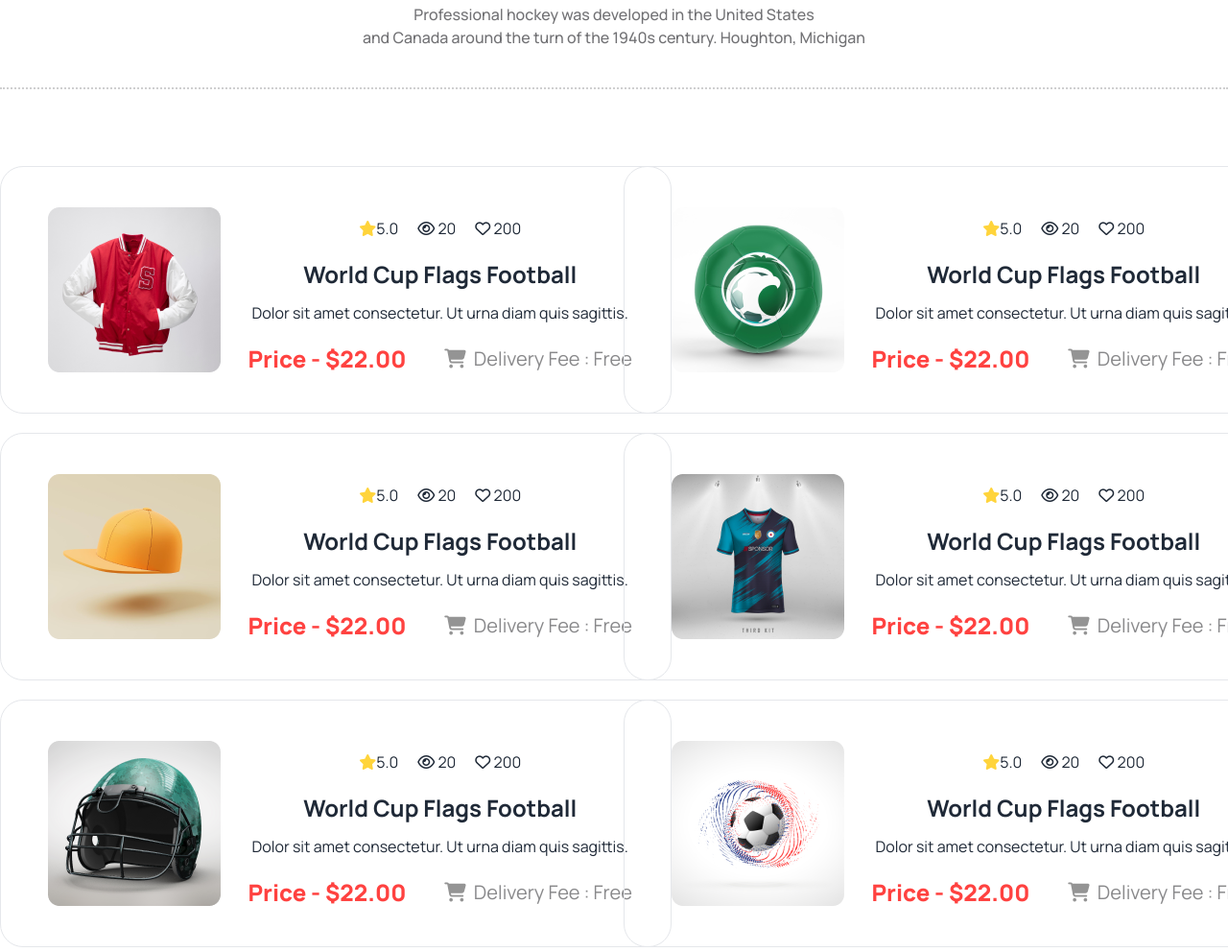
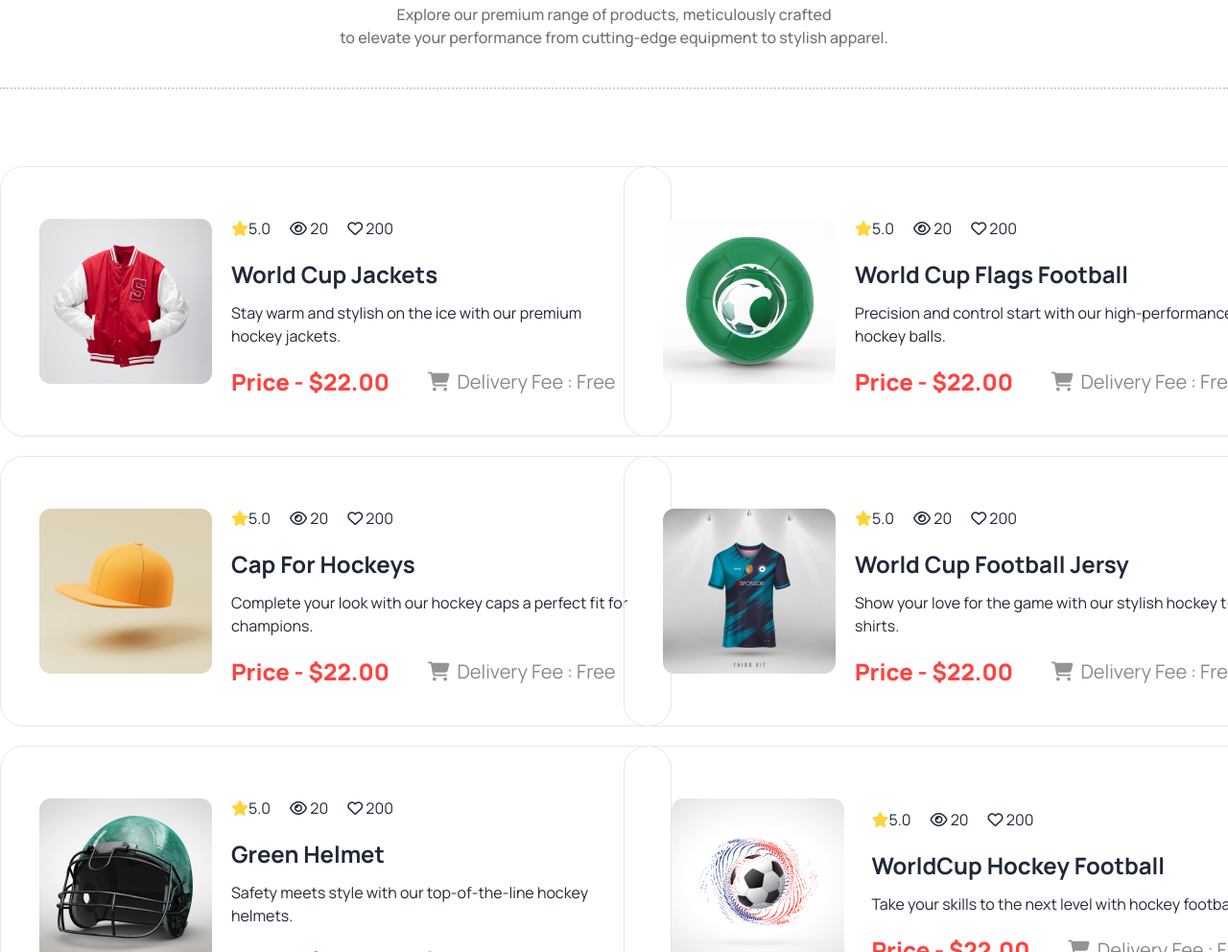
Before and after one commit to DevRifato/B9A3, a plain HTML site: page index.html in a window 1280 px wide. Shown: the part 3053-4045 px from the top of the page at 96% size. Drawn offline with nearby package versions, Linux system fonts and the light colour scheme.

Commit message:
All Done

```diff
--- a/index.html
+++ b/index.html
@@ -121,25 +121,25 @@
                 <div class="text-center space-y-5">
                     <div class=" radial-progress text-[#FF4240] bg-[#E7E7E8]" style="--value:87;--size:12rem; --thickness: 2rem;" role="progressbar"><span class="text-black rounded-full bg-white pt-[47px] pb-[47px] px-[32px] py-[32px] text-3xl font-bold ">87%</span></div>
                     <h2 class="text-2xl font-bold">Prayer Facility</h2>
-                    <p class="text-[#13131899]">Amet consectetur. Condimentum <br> dignissim adipiscing .</p>
+                    <p class="text-[#13131899]">Quiet prayer sanctuary for all</p>
                 </div>
 
                 <div class="text-center space-y-5">
                     <div class=" radial-progress text-[#49D293] bg-[#E7E7E8]" style="--value:55;--size:12rem; --thickness: 2rem;" role="progressbar"><span class="text-black rounded-full bg-white pt-[47px] pb-[47px] px-[32px] py-[32px] text-3xl font-bold ">55%</span></div>
                     <h2 class="text-2xl font-bold">Experienced Coach</h2>
-                    <p class="text-[#13131899]">Amet consectetur. Condimentum <br> dignissim adipiscing .</p>
+                    <p class="text-[#13131899]">Skill development, practice, learning area.</p>
                 </div>
 
                 <div class="text-center space-y-5">
                     <div class=" radial-progress text-[#FFB546] bg-[#E7E7E8]" style="--value:90;--size:12rem; --thickness: 2rem;" role="progressbar"><span class="text-black rounded-full bg-white pt-[47px] pb-[47px] px-[32px] py-[32px]  text-3xl font-bold ">90%</span></div>
                     <h2 class="text-2xl font-bold">Senior Player</h2>
-                    <p class="text-[#13131899]">Amet consectetur. Condimentum <br> dignissim adipiscing .</p>
+                    <p class="text-[#13131899]">Experienced, skilled, seasoned, veteran, leader.</p>
                 </div>
 
                 <div class="text-center space-y-5">
                     <div class=" radial-progress text-[#4C8DF1] bg-[#E7E7E8]" style="--value:80;--size:12rem; --thickness: 2rem;" role="progressbar"><span class="text-black rounded-full bg-white pt-[47px] pb-[47px] px-[32px] py-[32px] text-3xl font-bold ">80%</span></div>
                     <h2 class="text-2xl font-bold">Training Ground</h2>
-                    <p class="text-[#13131899]">Amet consectetur. Condimentum <br> dignissim adipiscing .</p>
+                    <p class="text-[#13131899]">Experienced leader excelling in sports.</p>
                 </div>
 
             </div>
@@ -154,7 +154,7 @@
              <div class="mb-20 text-center space-y-7 border-dotted border-[#13131833] border-t-2 border-b-2 pt-10 pb-10">
                 <h2 class="text-4xl font-extrabold">Program Sections</h2>
                 <p class="font-medium text-[#13131899]">
-                    Professional hockey was developed in the United States<br>and Canada around the turn of the 1940s century. Houghton, Michigan
+                  We offer well planned programs to turn you <br> into top tier player and to make you unbeatable. Explore our programs to join!
                 </p>
             </div>
 
@@ -164,8 +164,7 @@
                     <figure><img class="w-full" src="./Images/2.png" alt="Shoes" /></figure>
                     <div class="z-30 flex flex-col justify-center gap-5 md:ml-7 p-7">
                       <h2 class="card-title text-white font-bold text-3xl">Junior Program</h2>
-                      <p class="text-white">Dolor sit amet consectetur. Ut urna diam quis sagittis. Elit elit <br>
-                        enim sagittis turpis in magna. Id et sed euismod natoque amet <br> nunc morbi nulla. Tortor congue sed et in.</p>
+                      <p class="text-white">Join our junior program, where young talent meets expert coaching <br> to ignite a lifelong passion for the game and to play.</p>
                       <div class="">
                         <button class="btn border-0 text-white bg-[#FF4240] font-bold text-xl">Register Now!</button>
                       </div>
@@ -175,9 +174,8 @@
                   <div class="card w-auto bg-base-100 shadow-xl image-full mb-4">
                     <figure><img class="w-full" src="./Images/3.png" alt="Shoes" /></figure>
                     <div class="z-30 flex flex-col justify-center gap-5 md:ml-7 p-7">
-                        <h2 class="card-title text-white font-bold text-3xl">Junior Program</h2>
-                        <p class="text-white">Dolor sit amet consectetur. Ut urna diam quis sagittis. Elit elit <br>
-                          enim sagittis turpis in magna. Id et sed euismod natoque amet <br> nunc morbi nulla. Tortor congue sed et in.</p>
+                        <h2 class="card-title text-white font-bold text-3xl">Teenager Program</h2>
+                        <p class="text-white">Step into our teen program, where aspiring athletes refine their <br> skills and strategy under the guidance of experienced coaches.</p>
                       <div class="">
                         <button class="btn border-0 text-white bg-[#FF4240] font-bold text-xl">Register Now!</button>
                       </div>
@@ -187,9 +185,8 @@
                   <div class="col-span-2 card w-auto bg-base-100 shadow-xl image-full mb-4">
                     <figure><img class="w-full" src="./Images/4.png" alt="Shoes" /></figure>
                     <div class="z-30 flex flex-col justify-center gap-5 md:ml-7 p-7 mt-32">
-                        <h2 class="card-title text-white font-bold text-3xl">Junior Program</h2>
-                        <p class="text-white">Dolor sit amet consectetur. Ut urna diam quis sagittis. Elit elit <br>
-                          enim sagittis turpis in magna. Id et sed euismod natoque amet <br> nunc morbi nulla. Tortor congue sed et in.</p>
+                        <h2 class="card-title text-white font-bold text-3xl">Professional Program</h2>
+                        <p class="text-white">Dive into our professional program,  designed for elite players <br> aiming for the highest level of the sport and take benefit from advanced training.</p>
                       <div class="">
                         <button class="btn border-0 text-white bg-[#FF4240] font-bold text-xl">Register Now!</button>
                       </div>
@@ -207,7 +204,7 @@
              <div class="mb-20 text-center space-y-7 border-dotted border-[#13131833] border-t-2 border-b-2 pt-10 pb-10">
                 <h2 class="text-4xl font-extrabold">Program Sections</h2>
                 <p class="font-medium text-[#13131899]">
-                    Professional hockey was developed in the United States<br>and Canada around the turn of the 1940s century. Houghton, Michigan
+                  Explore our premium range of products, meticulously crafted <br> to elevate your performance from cutting-edge equipment to stylish apparel.
                 </p>
             </div>
 
@@ -215,19 +212,20 @@
             <div class="md:grid grid-cols-2 gap-5">
 
                 <!-- card -->
-                <div class="text-center border md:flex justify-center items-center gap-5 p-10 rounded-3xl md:w-[700px]">
+                <div class="text-center md:text-left border md:flex justify-center  md:justify-left items-center gap-5 p-10 rounded-3xl md:w-[700px]">
                     <img class="m-auto" src="./Images/5.png" alt="">
                     <!-- title -->
                     <div>
                         <!-- icons -->
-                        <div class="flex gap-5 justify-center mt-3">
+                        <div class="flex gap-5 justify-center md:justify-start mt-3">
                             <p><i class="fa-solid fa-star" style="color: #FFD43B;"></i>5.0</p>
                             <p><i class="fa-regular fa-eye"></i> 20</p>
                             <p><i class="fa-regular fa-heart"></i> 200</p>
                         </div>
 
-                        <h2 class="mt-5 text-2xl font-bold mb-3">World Cup Flags Football</h2>
-                        <p class="mb-5">Dolor sit amet consectetur. Ut urna diam quis sagittis. </p>
+                        <h2 class="mt-5 text-2xl font-bold mb-3">World Cup Jackets</h2>
+                        <p class="mb-5">Stay warm and stylish on the ice with our premium hockey jackets.
+                        </p>
                         <div class="flex gap-10">
                             <h2 class="text-2xl font-extrabold text-[#FF4240]">Price - $22.00</h2>
                             <p class="text-xl flex items-center justify-center gap-2 text-[#13131880]"><i class="fa-solid fa-cart-shopping" style="color: #949494;"></i>Delivery Fee : Free</p>
@@ -235,19 +233,19 @@
                     </div>
                 </div>
                 <!-- card -->
-                <div class="text-center border md:flex justify-center items-center gap-5 p-10 rounded-3xl md:w-[700px]">
+                <div class="text-center md:text-left border md:flex justify-center  md:justify-left items-center gap-5 p-10 rounded-3xl md:w-[700px]">
                     <img class="m-auto" src="./Images/6.png" alt="">
                     <!-- title -->
                     <div>
                         <!-- icons -->
-                        <div class="flex gap-5 justify-center mt-3">
+                        <div class="flex gap-5 justify-center md:justify-start mt-3">
                             <p><i class="fa-solid fa-star" style="color: #FFD43B;"></i>5.0</p>
                             <p><i class="fa-regular fa-eye"></i> 20</p>
                             <p><i class="fa-regular fa-heart"></i> 200</p>
                         </div>
 
                         <h2 class="mt-5 text-2xl font-bold mb-3">World Cup Flags Football</h2>
-                        <p class="mb-5">Dolor sit amet consectetur. Ut urna diam quis sagittis. </p>
+                        <p class="mb-5">Precision and control start with our high-performance hockey balls. </p>
                         <div class="flex gap-10">
                             <h2 class="text-2xl font-extrabold text-[#FF4240]">Price - $22.00</h2>
                             <p class="text-xl flex items-center justify-center gap-2 text-[#13131880]"><i class="fa-solid fa-cart-shopping" style="color: #949494;"></i>Delivery Fee : Free</p>
@@ -255,19 +253,19 @@
                     </div>
                 </div>
                 <!-- card -->
-                <div class="text-center border md:flex justify-center items-center gap-5 p-10 rounded-3xl md:w-[700px]">
+                <div class="text-center md:text-left border md:flex justify-center  md:justify-left items-center gap-5 p-10 rounded-3xl md:w-[700px]">
                     <img class="m-auto" src="./Images/7.png" alt="">
                     <!-- title -->
                     <div>
                         <!-- icons -->
-                        <div class="flex gap-5 justify-center mt-3">
+                        <div class="flex gap-5 justify-center md:justify-start mt-3">
                             <p><i class="fa-solid fa-star" style="color: #FFD43B;"></i>5.0</p>
                             <p><i class="fa-regular fa-eye"></i> 20</p>
                             <p><i class="fa-regular fa-heart"></i> 200</p>
                         </div>
 
-                        <h2 class="mt-5 text-2xl font-bold mb-3">World Cup Flags Football</h2>
-                        <p class="mb-5">Dolor sit amet consectetur. Ut urna diam quis sagittis. </p>
+                        <h2 class="mt-5 text-2xl font-bold mb-3">Cap For Hockeys</h2>
+                        <p class="mb-5">Complete your look with our hockey caps a perfect fit for champions.</p>
                         <div class="flex gap-10">
                             <h2 class="text-2xl font-extrabold text-[#FF4240]">Price - $22.00</h2>
                             <p class="text-xl flex items-center justify-center gap-2 text-[#13131880]"><i class="fa-solid fa-cart-shopping" style="color: #949494;"></i>Delivery Fee : Free</p>
@@ -275,19 +273,19 @@
                     </div>
                 </div>
                 <!-- card -->
-                <div class="text-center border md:flex justify-center items-center gap-5 p-10 rounded-3xl md:w-[700px]">
+                <div class="text-center md:text-left border md:flex justify-center  md:justify-left items-center gap-5 p-10 rounded-3xl md:w-[700px]">
                     <img class="m-auto" src="./Images/8.png" alt="">
                     <!-- title -->
                     <div>
                         <!-- icons -->
-                        <div class="flex gap-5 justify-center mt-3">
+                        <div class="flex gap-5 justify-center md:justify-start mt-3">
                             <p><i class="fa-solid fa-star" style="color: #FFD43B;"></i>5.0</p>
                             <p><i class="fa-regular fa-eye"></i> 20</p>
                             <p><i class="fa-regular fa-heart"></i> 200</p>
                         </div>
 
-                        <h2 class="mt-5 text-2xl font-bold mb-3">World Cup Flags Football</h2>
-                        <p class="mb-5">Dolor sit amet consectetur. Ut urna diam quis sagittis. </p>
+                        <h2 class="mt-5 text-2xl font-bold mb-3">World Cup Football Jersy</h2>
+                        <p class="mb-5">Show your love for the game with our stylish hockey t-shirts. </p>
                         <div class="flex gap-10">
                             <h2 class="text-2xl font-extrabold text-[#FF4240]">Price - $22.00</h2>
                             <p class="text-xl flex items-center justify-center gap-2 text-[#13131880]"><i class="fa-solid fa-cart-shopping" style="color: #949494;"></i>Delivery Fee : Free</p>
@@ -295,19 +293,19 @@
                     </div>
                 </div>
                 <!-- card -->
-                <div class="text-center border md:flex justify-center items-center gap-5 p-10 rounded-3xl md:w-[700px]">
+                <div class="text-center md:text-left border md:flex justify-center  md:justify-left items-center gap-5 p-10 rounded-3xl md:w-[700px]">
                     <img class="m-auto" src="./Images/9.png" alt="">
                     <!-- title -->
                     <div>
                         <!-- icons -->
-                        <div class="flex gap-5 justify-center mt-3">
+                        <div class="flex gap-5 justify-center md:justify-start mt-3">
                             <p><i class="fa-solid fa-star" style="color: #FFD43B;"></i>5.0</p>
                             <p><i class="fa-regular fa-eye"></i> 20</p>
                             <p><i class="fa-regular fa-heart"></i> 200</p>
                         </div>
 
-                        <h2 class="mt-5 text-2xl font-bold mb-3">World Cup Flags Football</h2>
-                        <p class="mb-5">Dolor sit amet consectetur. Ut urna diam quis sagittis. </p>
+                        <h2 class="mt-5 text-2xl font-bold mb-3">Green Helmet</h2>
+                        <p class="mb-5">Safety meets style with our top-of-the-line hockey helmets.</p>
                         <div class="flex gap-10">
                             <h2 class="text-2xl font-extrabold text-[#FF4240]">Price - $22.00</h2>
                             <p class="text-xl flex items-center justify-center gap-2 text-[#13131880]"><i class="fa-solid fa-cart-shopping" style="color: #949494;"></i>Delivery Fee : Free</p>
@@ -315,19 +313,19 @@
                     </div>
                 </div>
                 <!-- card -->
-                <div class="text-center border md:flex justify-center items-center gap-5 p-10 rounded-3xl md:w-[700px]">
+                <div class="text-center md:text-left border md:flex justify-center  md:justify-left items-center gap-5 p-10 rounded-3xl md:w-[700px]">
                     <img  class="m-auto" src="./Images/10.png" alt="">
                     <!-- title -->
                     <div>
                         <!-- icons -->
-                        <div class="flex gap-5 justify-center mt-3">
+                        <div class="flex gap-5 justify-center md:justify-start mt-3">
                             <p><i class="fa-solid fa-star" style="color: #FFD43B;"></i>5.0</p>
                             <p><i class="fa-regular fa-eye"></i> 20</p>
                             <p><i class="fa-regular fa-heart"></i> 200</p>
                         </div>
 
-                        <h2 class="mt-5 text-2xl font-bold mb-3">World Cup Flags Football</h2>
-                        <p class="mb-5">Dolor sit amet consectetur. Ut urna diam quis sagittis. </p>
+                        <h2 class="mt-5 text-2xl font-bold mb-3">WorldCup Hockey Football</h2>
+                        <p class="mb-5">Take your skills to the next level with hockey footballs. </p>
                         <div class="flex gap-10">
                             <h2 class="text-2xl font-extrabold text-[#FF4240]">Price - $22.00</h2>
                             <p class="text-xl flex items-center justify-center gap-2 text-[#13131880]"><i class="fa-solid fa-cart-shopping" style="color: #949494;"></i>Delivery Fee : Free</p>
@@ -346,7 +344,8 @@
              <div class="mb-20 text-center space-y-7 border-dotted border-[#13131833] border-t-2 border-b-2 pt-10 pb-10">
                 <h2 class="text-4xl font-extrabold">Clients Question</h2>
                 <p class="font-medium text-[#13131899]">
-                    Professional hockey was developed in the United States<br>and Canada around the turn of the 1940s century. Houghton, Michigan
+                  Got questions about our hockey club? We've got answers! Explore our FAQ <br> section to find everything you need to know about our programs, products, and more.
+
                 </p>
             </div>
 
@@ -364,7 +363,7 @@
                     Our Equipment
                   </div>
                   <div class="collapse-content">
-                    <p>Dolor sit amet consectetur. Ut urna diam quis sagittis. Elit elit enim <br> sagittis turpis in magna.</p>
+                    <p>We provide a wide range of top-quality hockey equipment.</p>
                   </div>
                 </div>
                 <div class="collapse collapse-arrow join-item border-b-2">
@@ -373,7 +372,7 @@
                     Hockey Training
                   </div>
                   <div class="collapse-content">
-                    <p>Dolor sit amet consectetur. Ut urna diam quis sagittis. Elit elit enim <br> sagittis turpis in magna.</p>
+                    <p>Our training programs cater to all skill levels, from beginners to advanced players.</p>
                   </div>
                 </div>
                 <div class="collapse collapse-arrow join-item border-b-2">
@@ -382,7 +381,7 @@
                     Private Lessons
                   </div>
                   <div class="collapse-content">
-                    <p>Dolor sit amet consectetur. Ut urna diam quis sagittis. Elit elit enim <br> sagittis turpis in magna.</p>
+                    <p>Book a private lesson with our experienced coaches online or by contacting us directly.</p>
                   </div>
                 </div>
                 <div class="collapse collapse-arrow join-item border-b-2">
@@ -391,7 +390,7 @@
                     Ski Touring
                   </div>
                   <div class="collapse-content">
-                    <p>Dolor sit amet consectetur. Ut urna diam quis sagittis. Elit elit enim <br> sagittis turpis in magna.</p>
+                    <p>Explore the winter wilderness with our ski touring adventures and provided equipment.</p>
                   </div>
                 </div>
                 <div class="collapse collapse-arrow join-item border-b-2">
@@ -400,7 +399,7 @@
                     Booking
                   </div>
                   <div class="collapse-content">
-                    <p>Dolor sit amet consectetur. Ut urna diam quis sagittis. Elit elit enim <br> sagittis turpis in magna.</p>
+                    <p>Easily book your spot in our programs and tours through our website or by reaching out to us.</p>
                   </div>
                 </div>
                 <div class="collapse collapse-arrow join-item   ">
@@ -409,7 +408,7 @@
                     Pricings
                   </div>
                   <div class="collapse-content">
-                    <p>Dolor sit amet consectetur. Ut urna diam quis sagittis. Elit elit enim <br> sagittis turpis in magna.</p>
+                    <p>Find detailed pricing information on our website or by contacting our customer service team.</p>
                   </div>
                 </div>
               </div>
@@ -423,7 +422,7 @@
              <div class="mb-20 text-center space-y-7 border-dotted border-[#13131833] border-t-2 border-b-2 pt-10 pb-10">
                 <h2 class="text-4xl font-extrabold">Get In Touch</h2>
                 <p class="font-medium text-[#13131899]">
-                    Professional hockey was developed in the United States<br>and Canada around the turn of the 1940s century. Houghton, Michigan
+                  Get in touch with us! We're here to answer your <br> questions and assist you in any way we can. Contact our team today.
                 </p>
             </div>
 
@@ -435,19 +434,19 @@
                 <div class="md:w-96 rounded-2xl space-y-5 p-9 bg-[#BCED6D1A]">
                     <img src="./Images/Group 1171275317.png" alt="">
                     <p>Phone Number : </p>
-                    <h2>(+62) 123-321-543</h2>
+                    <h2 class="text-2xl font-bold">(+62) 123-321-543</h2>
                 </div>
 
                 <div class="md:w-96 rounded-2xl space-y-5 p-9 bg-[#BCED6D1A]">
                     <img src="./Images/Group 1171275318.png" alt="">
                     <p>Email : </p>
-                    <h2>hockeys@support.com</h2>
+                    <h2 class="text-2xl font-bold" >hockeys@support.com</h2>
                 </div>
 
                 <div class="md:w-96 rounded-2xl space-y-5 p-9 bg-[#629CF31A]">
                     <img src="./Images/Group 1171275321.png" alt="">
                     <p>Location : </p>
-                    <h2>152/1 Mohakhali Wireless Gate</h2>
+                    <h2 class="text-2xl font-bold" >152/1 Mohakhali Wireless Gate</h2>
                 </div>
 
 
@@ -512,7 +511,7 @@
           <!-- row -->
           <div class="col-span-2 md:col-span-1">
             <h2 class="mb-5 text-2xl font-extrabold">Get In Touch</h2>
-            <p class="mb-3 text-[#FFFFFF99]">Dit amet consectetur. Condimentum  adipiscing aliquam turpis placerat dolor. Purus urna in sit nullam proin. </p>
+            <p class="mb-3 text-[#FFFFFF99]">We're here to help and answer your questions and assist you in any way we can. </p>
             <p class="mb-3 text-[#FFFFFF99]"><i class="mr-2 fa-solid fa-envelope" style="color: #ff004c;"></i> hockeys@support.com</p>
             <p class="mb-3 text-[#FFFFFF99]"><i class="mr-2 fa-solid fa-phone" style="color: #ff004c;"></i>(+62) 123-321-543</p>
           </div>
```
